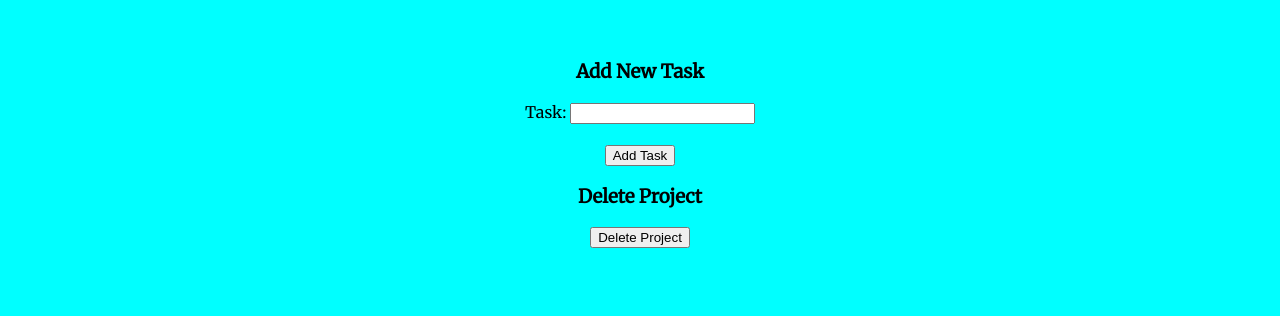
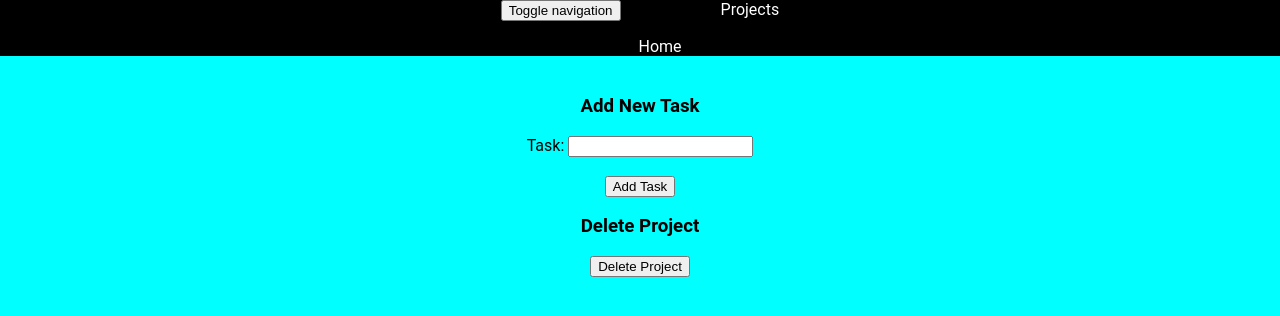
Before and after one commit to Jeremiah-Katumo/databases_with_python, a Python web app: template flask/templates/project-tasks.html in a window 1280 px wide. Shown: the top 316 px of the page. Run offline with Jinja, Linux system fonts and the light colour scheme; the template is opened without the code that fills it, so the values that code supplies are empty; some libraries are stand-ins or nearby versions.

Commit message:
tasks page

```diff
--- a/flask/templates/project-tasks.html
+++ b/flask/templates/project-tasks.html
@@ -1,23 +1,101 @@
-<!DOCTYPE html>
+{% extends "bootstrap/base.html" %}
+
 <html>
+{% block html%}
     <head>
+    {% block head %}
         <meta charset="utf-8">
-        <title>My Tasks</title>
-        <link rel="stylesheet" href="styles.css">
+        <title>{% block title %}My Tasks{% endblock %}</title>
+        <!-- <link rel="stylesheet" href="styles.css">
         <link rel="preconnect" href="https://fonts.googleapis.com">
         <link rel="preconnect" href="https://fonts.gstatic.com" crossorigin="anonymous">
-        <link href="https://fonts.googleapis.com/css2?family=Merriweather&family=Montserrat&family=Sacramento&display=swap" rel="stylesheet">
+        <link href="https://fonts.googleapis.com/css2?family=Merriweather&family=Montserrat&family=Sacramento&display=swap" rel="stylesheet"> -->
+
+        {% block styles %}
+        <style>
+
+            nav {
+                background-color: black;
+            }
+
+            .navbar-header {
+                display: flex;
+                justify-content: center;
+                gap: 100px;
+            }
+
+            body {
+                background-color: aqua;
+                /* background-image: url(images/background.png); */
+                font-family: "Roboto", sans-serif;
+                margin: 0px;
+                text-align: center;
+            }
+
+            a {
+                color: white;
+                text-decoration: none;
+            }
+
+            h1 {
+                color: black;
+                font: 'Roboto', sans-serif;
+                font-size: 3.62rem;
+                line-height: 2px;
+                margin-top: 50px auto 0 auto;
+            }
+
+            h2 {
+                color: #66BFBF;
+                font: "Roboto", sans-serif;
+                font-size: 150%;
+                font-weight: normal;
+                padding-bottom: 10px;
+            }
+
+            li {
+                list-style-type: none;
+            }
+
+        </style>
+        {% endblock %}
+    {% endblock %}
     </head>
 
+    <body>
+    {% block body %}
 
-    <body>
+        <nav>
+            {% block navbar %}
+            <div class="navbar-navbar-inverse" role="navigation">
+                <div class="container">
+                    <div class="navbar-header">
+                        <button type="button" class="navbar-toggle"
+                        data-toggle="collapse" data-target=".navbar-collapse">
+                            <span class="sr-only">Toggle navigation</span>
+                            <span class="icon-bar"></span>
+                            <span class="icon-bar"></span>
+                            <span class="icon-bar"></span>
+                        </button>
+                        <a class="navbar-brand" href="/">Projects</a>
+                    </div>
+                    <div class="navbar-collapse-collapse">
+                        <ul class="nav-navbar-nav">
+                            <li><a href="/">Home</a></li>
+                        </ul>
+                    </div>
+                </div>
+            </div>
+            {% endblock %}
+        </nav>
+
         <h1>{{project.title}}<!--Project {{project_id}}--></h1>
 
         <ul>
             {% for task in tasks %}
             <li>{{ task.description }}</li>
-            <!---<li>Task 3</li>
-            <li>Task 3</li> -->
+            <li>Task 3</li>
+            <!-- <li>Task 3</li> -->
             <form action="/delete/task/{{ task.task_id }}" method="POST">
                 <input type="submit" value="Delete Task">
             </form>
@@ -43,5 +121,7 @@
         {% for category, message in get_flashed_messages(with_categories=true) %}
         <div style="color: {{ category }}">{{ message }}</div>
         {% endfor %}
+    {% endblock %}
     </body>
+{% endblock %}
 </html>
```
